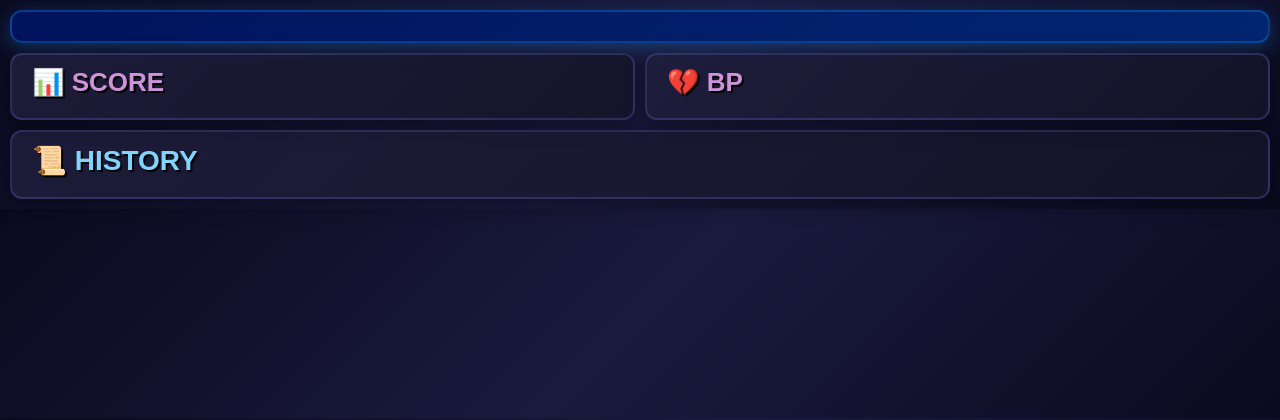
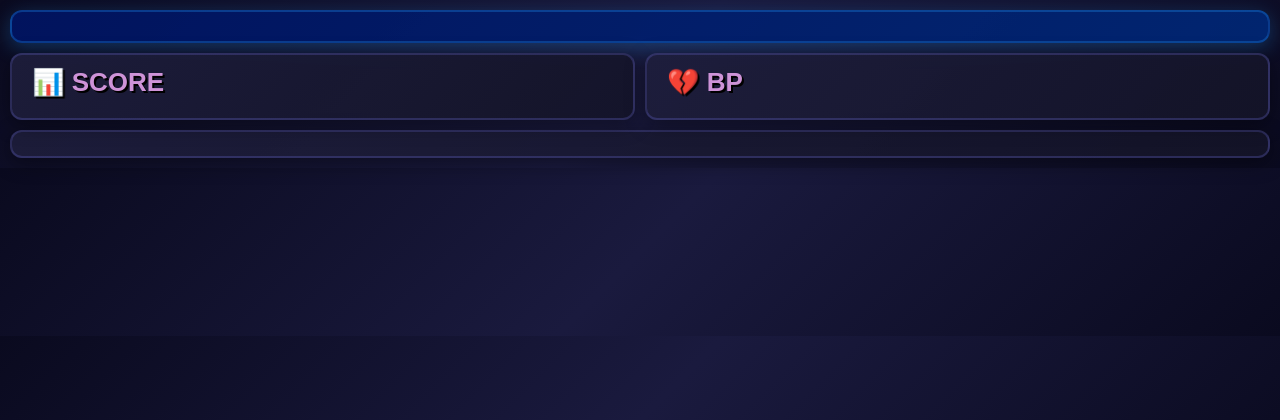
Before and after one commit to dj-kata/inf_daken_counter_obsw, a Python web app: template template/history_cursong.html in a window 1280 px wide. Shown: the top 420 px of the page. Run offline with Jinja, Linux system fonts and the light colour scheme; the template is opened without the code that fills it, so the values that code supplies are empty; some web fonts are replaced.

Commit message:
不要なヘッダを削除

```diff
--- a/template/history_cursong.html
+++ b/template/history_cursong.html
@@ -624,7 +624,7 @@
 
             <!-- リザルトカード -->
             <div class="result-card">
-                <h2>📜 HISTORY</h2>
+                <!-- <h2>📜 HISTORY</h2> -->
                 <table id="result">
                     <tbody></tbody>
                 </table>
```
